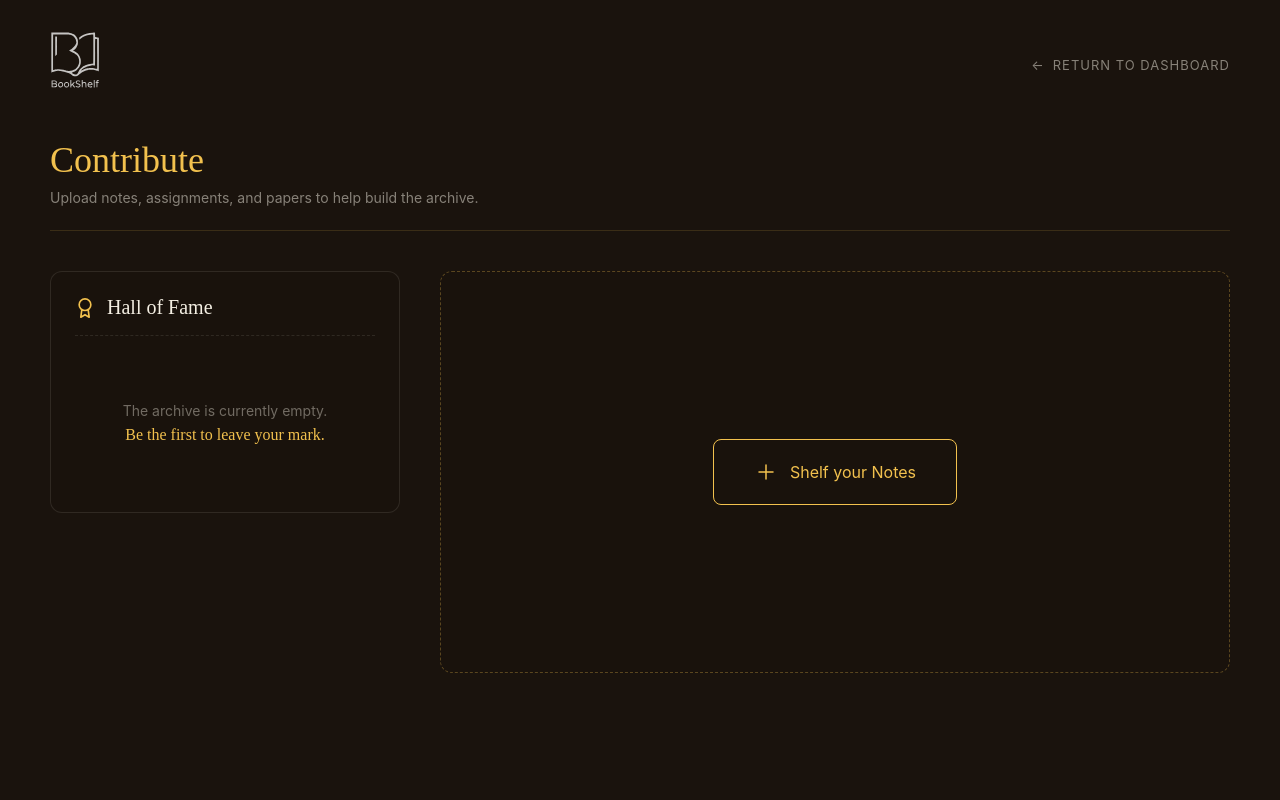
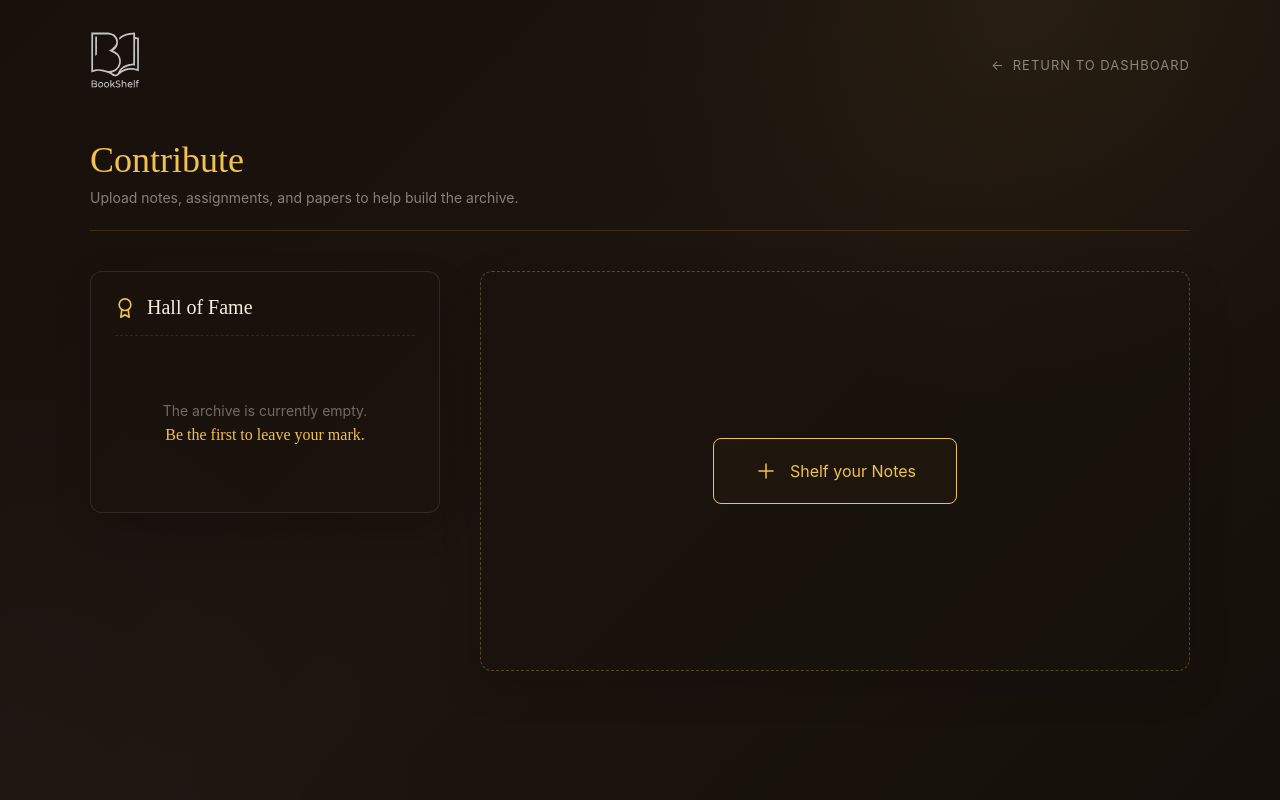
Before and after one commit to sehajkhaira87/Bookshelf, a Flask app: page /contribute in a window 1280 px wide. Run offline with Flask 3, Linux system fonts and the light colour scheme; parts of the project's set-up code (start-up, migrations or seed data) failed here and were passed over; some libraries are stand-ins or nearby versions.

Commit message:
changed the background color the contribute page

```diff
--- a/static/contribute.css
+++ b/static/contribute.css
@@ -1,14 +1,34 @@
 * {
     -webkit-tap-highlight-color: transparent !important;
+    box-sizing: border-box;
 }
 
 body {
     margin: 0;
     padding: 0;
-    background-color: #1a130d;
+
+    background:
+        radial-gradient(
+            circle at 80% 0%,
+            rgba(242, 193, 78, 0.055),
+            transparent 32%
+        ),
+        radial-gradient(
+            circle at 0% 100%,
+            rgba(255, 255, 255, 0.018),
+            transparent 30%
+        ),
+        linear-gradient(
+            135deg,
+            #17100b 0%,
+            #1c140e 50%,
+            #15100b 100%
+        );
+
     color: #F4EFE3;
     font-family: "Inter", sans-serif;
     min-height: 100vh;
+    -webkit-font-smoothing: antialiased;
 }
 
 .page-wrapper {
@@ -79,10 +103,11 @@ body {
 }
 
 .leaderboard-panel {
-    background: rgba(26, 19, 13, 0.4);
+    background: rgba(26, 19, 13, 0.55);
     border: 1px solid rgba(244, 239, 227, 0.1);
     border-radius: 12px;
     padding: 24px;
+    box-shadow: 0 14px 35px rgba(0, 0, 0, 0.18);
 }
 
 .panel-header {
@@ -106,31 +137,55 @@ body {
     padding: 0;
     margin: 0;
 }
+
 .leaderboard-list li {
     display: flex;
     align-items: center;
     gap: 16px;
-    padding: 12px 0;
+    padding: 12px 8px;
+    margin: 0 -8px;
     border-bottom: 1px solid rgba(244, 239, 227, 0.05);
+    border-radius: 6px;
+    transition: all 0.25s ease;
 }
-.leaderboard-list li:last-child { border-bottom: none; }
+
+.leaderboard-list li:last-child {
+    border-bottom: none;
+}
+
+.leaderboard-list li:hover {
+    background: rgba(242, 193, 78, 0.035);
+    transform: translateX(2px);
+}
 
 .rank-num {
     font-family: "Canela", serif;
     font-size: 24px;
     color: rgba(244, 239, 227, 0.2);
 }
-.rank-1 .rank-num { color: #F2C14E; }
+
+.rank-1 .rank-num {
+    color: #F2C14E;
+}
 
 .user-info {
     display: flex;
     flex-direction: column;
 }
-.user-name { font-size: 14px; font-weight: 500; }
-.user-score { font-size: 12px; color: rgba(244, 239, 227, 0.4); margin-top: 2px; }
+
+.user-name {
+    font-size: 14px;
+    font-weight: 500;
+}
+
+.user-score {
+    font-size: 12px;
+    color: rgba(244, 239, 227, 0.4);
+    margin-top: 2px;
+}
 
 .upload-panel {
-    background: rgba(26, 19, 13, 0.2);
+    background: rgba(26, 19, 13, 0.32);
     border: 1px dashed rgba(242, 193, 78, 0.3);
     border-radius: 12px;
     min-height: 400px;
@@ -138,12 +193,21 @@ body {
     align-items: center;
     justify-content: center;
     position: relative;
+    box-shadow: 0 14px 40px rgba(0, 0, 0, 0.15);
+    transition: all 0.3s ease;
 }
 
-.hidden { display: none !important; }
+.upload-panel:hover {
+    border-color: rgba(242, 193, 78, 0.42);
+    box-shadow: 0 18px 45px rgba(0, 0, 0, 0.22);
+}
+
+.hidden {
+    display: none !important;
+}
 
 .big-contribute-btn {
-    background: transparent;
+    background: rgba(242, 193, 78, 0.02);
     border: 1px solid #F2C14E;
     color: #F2C14E;
     padding: 20px 40px;
--- a/templates/dashboard.html
+++ b/templates/dashboard.html
@@ -47,7 +47,7 @@
 
                 <div class="input-group">
                     <label for="studentName">Full Name</label>
-                    <input type="text" id="studentName" name="preferred_name" value="{{ dashboard_user.preferred_name or '' }}" required minlength="2" maxlength="255" autocomplete="name" placeholder="e.g. Sehajpreet Singh">
+                    <input type="text" id="studentName" name="preferred_name" value="{{ dashboard_user.preferred_name or '' }}" required minlength="2" maxlength="255" autocomplete="name" placeholder="e.g. Just your real name">
                     <span class="warning-text">⚠️ Please use your real registered name. Fake names will lead to immediate account restriction or a ban.</span>
                 </div>
 
@@ -150,9 +150,7 @@
     </a>
 </div>
                 </div>
-                <div style="font-size: 11px; color: #888; text-align: center; margin-bottom: 12px; padding: 0 10px; line-height: 1.4;">
-    Designed and Created by<br>S.khaira & S.Mangat
-</div>
+
                 <a href="/logout" class="nav-item text-danger">
                     <svg class="dashboard-nav-icon" width="18" height="18" viewBox="0 0 24 24" fill="none" stroke="currentColor" stroke-width="1.7" stroke-linecap="round" stroke-linejoin="round" aria-hidden="true"><path d="M9 3H3v18h6M9 12h12m-5-5 5 5-5 5"/></svg>
                     <span>Log Out</span>
```
Also changed, not shown: other parts of static/contribute.css (+86 -27 lines).
